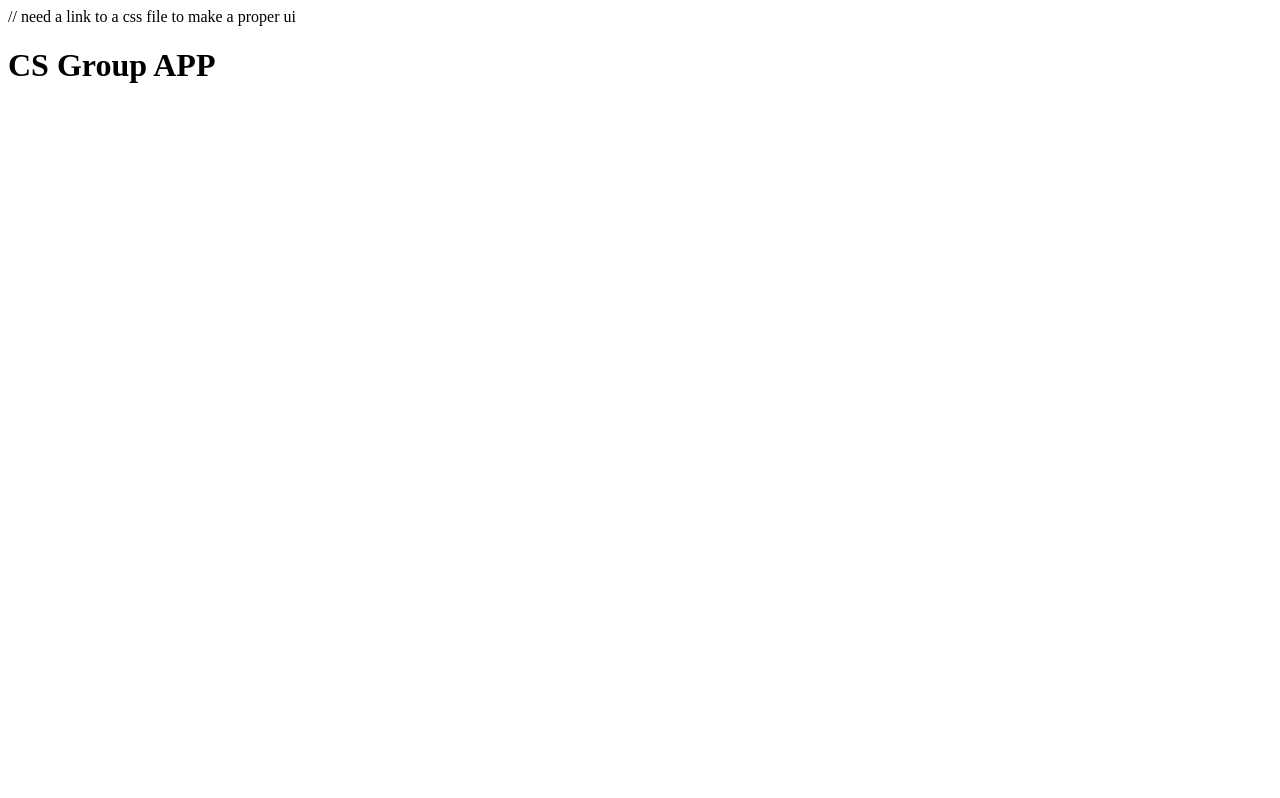
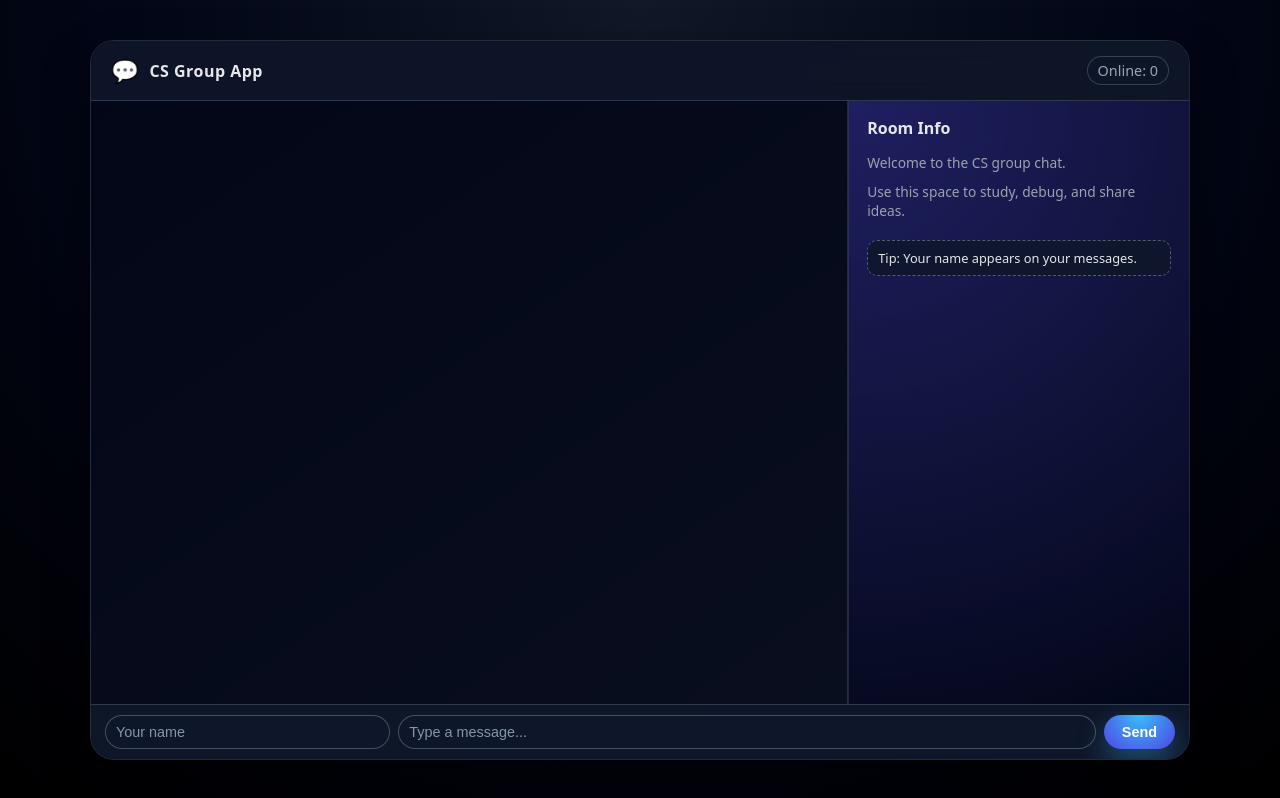
Before and after one commit to Malacdor/Real-Time-Chat-App-GRPP, a website: page index.html in a window 1280 px wide. Drawn offline with nearby package versions, Linux system fonts and the light colour scheme; no server answers.

Commit message:
Refactor index.html for improved structure and styling

```diff
--- a/index.html
+++ b/index.html
@@ -1,11 +1,70 @@
 <!DOCTYPE html>
 <html lang="en">
 <head>
-    <meta charset="UTF-8">
-    <meta name="viewport" content="width=device-width, initial-scale=1.0">  // need a link to a css file to make a proper ui
-    <title>Chat App Project</title>
+  <meta charset="UTF-8" />
+  <meta
+    name="viewport"
+    content="width=device-width, initial-scale=1.0"
+  />
+  <title>CS Group Chat</title>
+
+  <!-- Main stylesheet -->
+  <link rel="stylesheet" href="styles.css" />
 </head>
 <body>
-    <h1>CS Group APP</h1>
+  <div class="app">
+    <header class="app-header">
+      <div class="app-title">
+        <span class="app-logo">💬</span>
+        <span>CS Group App</span>
+      </div>
+      <div class="clients-count">
+        Online: <span id="clients-total">0</span>
+      </div>
+    </header>
+
+    <main class="chat-layout">
+      <!-- Chat area -->
+      <section class="chat-window">
+        <ul id="messages" class="messages-list">
+          <!-- Messages get injected here -->
+        </ul>
+        <div id="feedback" class="typing-indicator"></div>
+      </section>
+
+      <!-- Sidebar -->
+      <aside class="chat-sidebar">
+        <h2>Room Info</h2>
+        <p>Welcome to the CS group chat.</p>
+        <p>Use this space to study, debug, and share ideas.</p>
+        <div class="hint">
+          Tip: Your name appears on your messages.
+        </div>
+      </aside>
+    </main>
+
+    <form id="message-form" class="message-form" autocomplete="off">
+      <input
+        id="name-input"
+        class="input-name"
+        type="text"
+        placeholder="Your name"
+        required
+      />
+      <input
+        id="message-input"
+        class="input-message"
+        type="text"
+        placeholder="Type a message..."
+        required
+      />
+      <button type="submit" class="send-button">Send</button>
+    </form>
+  </div>
+
+  <!-- Socket.io client -->
+  <script src="/socket.io/socket.io.js"></script>
+  <!-- Your client-side logic -->
+  <script src="main.js"></script>
 </body>
 </html>
```
